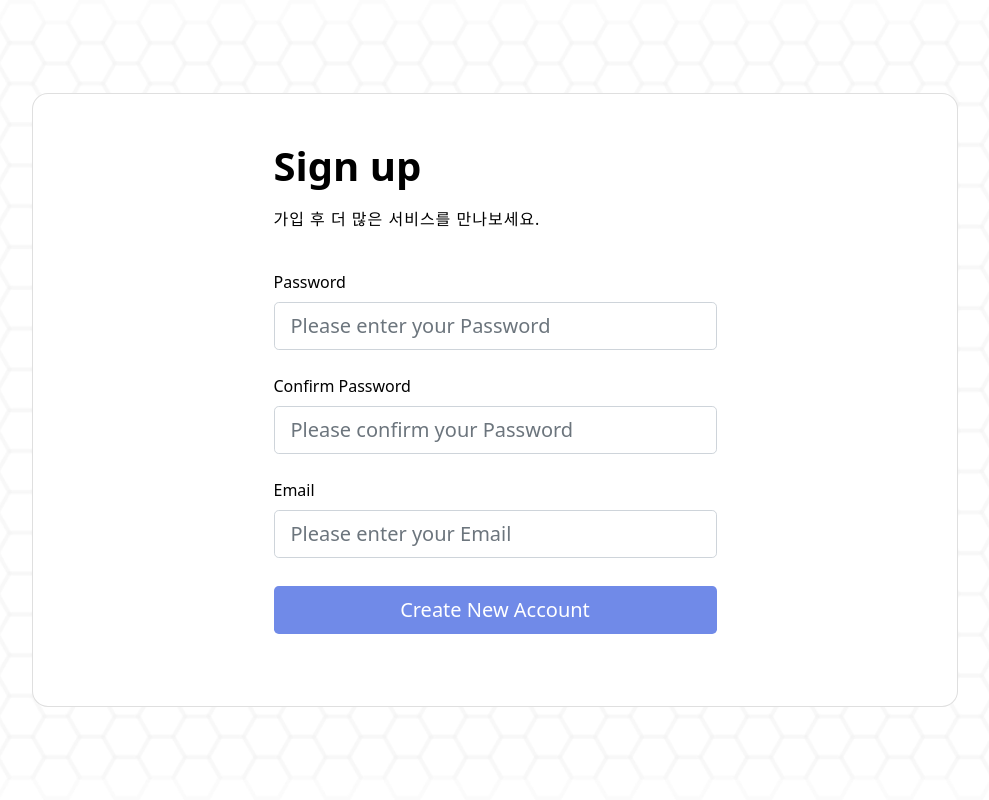
After one commit to AIVLE-School-first-Big-Project/Photovle, a Django app: page /home/signup2/ in a window 1280 px wide. The commit adds this page. Shown: the whole page, without its empty margins (145-1134 px from the left). Run offline with Django 3.2, Linux system fonts and the light colour scheme; parts of the project's set-up code (start-up, migrations or seed data) failed here and were passed over; some libraries are stand-ins or nearby versions.

Commit message:
signup 수정

```diff
--- a/main/templates/home.html
+++ b/main/templates/home.html
@@ -51,7 +51,7 @@
                     <button style="background-color: #708ae8; border:none;" class="btn btn-primary" onclick="location.href='{% url 'main:login' %}'">로그인</button>
                 </div>
                 <div>
-                    <button style="background-color: #708ae8; border:none;" class="btn btn-primary" onclick="location.href='{% url 'main:signup' %}'">회원가입</button>
+                    <button style="background-color: #708ae8; border:none;" class="btn btn-primary" onclick="location.href='{% url 'main:signup1' %}'">회원가입</button>
                 </div>
             {% endif %}
         </div>
--- /dev/null
+++ b/main/templates/signup2.html
@@ -0,0 +1,99 @@
+{% extends 'base.html' %}
+{% comment %} {% load bootstrap4 %} {% endcomment %}
+{% comment %} {% block content %}
+<div class="container my-3">
+    <form method="post" class = "post-form" action="{% url 'main:signup' %}">
+        {% csrf_token %}
+        {% include "form_errors.html" %}
+        <div class="form-group">
+            <label for="name">이름</label>
+            <input type="text" class="form-control" name="name" id="name"
+                   value="{{ form.name.value|default_if_none:'' }}">
+        </div>
+        <div class="form-group">
+            <label for="username">아이디</label>
+            <input type="text" class="form-control" name="username" id="username"
+                   value="{{ form.username.value|default_if_none:'' }}">
+        </div>
+        <div class="form-group">
+            <label for="password1">비밀번호</label>
+            <input type="password" class="form-control" name="password1" id="password1"
+                   value="{{ form.password1.value|default_if_none:'' }}">
+        </div>
+        <div class="form-group">
+            <label for="password2">비밀번호 확인</label>
+            <input type="password" class="form-control" name="password2" id="password2"
+                   value="{{ form.password2.value|default_if_none:'' }}">
+        </div>
+        <div class="form-group">
+            <label for="email">이메일</label>
+            <input type="text" class="form-control" name="email" id="email"
+                   value="{{ form.email.value|default_if_none:'' }}">
+        </div>
+        <div class="form-group">
+            <label for="phone">전화번호</label>
+            <input type="text" class="form-control" name="phone" id="phone"
+                   value="{{ form.phone.value|default_if_none:'' }}">
+        </div>
+        <button type="submit" class="btn btn-primary">생성하기</button>
+    </form>
+</div>
+{% endblock %} {% endcomment %}
+
+
+{% block content %}
+<section class="vh-100">
+    <div class="container py-5 h-100">
+        <div class="row d-flex justify-content-center align-items-center h-100">
+            <div class="col col-xl-10">
+                <div class="card" style="border-radius: 1rem; align-items:center;">
+                    <div class="col-md-6 col-lg-7 d-flex align-items-center">
+                        <div class="card-body p-4 p-lg-5 text-black">
+                            <form method="POST" class="post-form" action="{% url 'main:signup2' %}">
+                                {% csrf_token %}
+                                {% include "form_errors.html" %}
+                                <div class="d-flex align-items-center mb-3 pb-1">
+                                    <i class="fas fa-cubes fa-2x " style="color: #ff6219;"></i>
+                                    <span class="h1 fw-bold mb-0">Sign up</span>
+                                </div>
+                                <h6 class="fw-normal mb-3 pb-3" style="letter-spacing: 1px;">가입 후 더 많은 서비스를 만나보세요.</h5>
+
+                                <div class="form-outline mb-4">
+
+                                    <input type="hidden" name="name" id="name" value="{{ name }}" class="form-control form-control-lg" placeholder="Please enter your Name"/>
+                                </div>
+                                <div class="form-outline mb-4">
+
+                                    <input type="hidden" name="username" id="username" value="{{ username }}" class="form-control form-control-lg" placeholder="Please enter your ID"/>
+                                </div>
+                                <div class="form-outline mb-4">
+
+                                    <input type="hidden" name="phone" id="phone" value="{{ phone }}" class="form-control form-control-lg" placeholder="Please enter your Email"/>
+                                </div>
+                                <div class="form-outline mb-4">
+                                    <label class="form-label" for="form2Example27">Password</label>
+                                    <input type="password" name="password1" id="password1" class="form-control form-control-lg" placeholder="Please enter your Password"/>
+                                </div>
+                                <div class="form-outline mb-4">
+                                    <label class="form-label" for="form2Example27">Confirm Password</label>
+                                    <input type="password" name="password2" id="password2" class="form-control form-control-lg" placeholder="Please confirm your Password"/>
+                                </div>
+                                <div class="form-outline mb-4">
+                                    <label class="form-label" for="form2Example27">Email</label>
+                                    <input type="email" name="email" id="email" class="form-control form-control-lg" placeholder="Please enter your Email"/>
+                                </div>
+
+                                <div class="pt-1 mb-4 d-grid gap-2">
+                                    <button class="btn btn-lg btn-block" type="submit" style="background-color: #708ae8; color:white; width:100%">Create New Account</button>
+                                </div>
+                            </form>
+
+
+                        </div>
+                    </div>
+                </div>
+            </div>
+        </div>
+    </div>
+</section>
+{% endblock %}
--- a/main/urls.py
+++ b/main/urls.py
@@ -19,7 +19,8 @@ urlpatterns = [
     path('home/login/kakao/callback/', views.kakao_callback, name='kakao_callback'),
     # path('home/kakao/finish/', views.KakaoLogin.as_view(), name='kakao_login_todjango'),
     path('home/logout/', views.logout, name='logout'),
-    path('home/signup/', views.signup, name='signup'),
+    path('home/signup1/', views.signup1, name='signup1'),
+    path('home/signup2/', views.signup2, name='signup2'),
     path('home/<int:pk>/addinfo/', views.addinfo, name='addinfo'),
     path('home/mypage/', views.mypage, name='mypage'),
     path('home/update_user/', views.update_user, name='update_user'),
--- a/main/views.py
+++ b/main/views.py
@@ -28,20 +28,27 @@ def home(request):
     return render(request, 'home.html')
 
 #######################회원관련################################
-# 회원가입
-def signup(request):
+# 회원가입 1페이지
+def signup1(request):
     if request.method == 'POST':
-        form = UserForm(request.POST)
-        if form.is_valid():
-            form.save()
-            username = form.cleaned_data.get('username')
-            raw_password = form.cleaned_data.get('password1')
-            user = authenticate(username=username, password=raw_password)
-            dj_login(request, user)
-            return redirect('main:home')
-    else:
-        form = UserForm()
-    return render(request, 'signup.html', {'form':form})
+        name = request.POST.get('name')
+        username = request.POST.get('username')
+        phone = request.POST.get('phone')
+        context = {
+            'name':name,
+            'username':username,
+            'phone':phone,
+        }
+        return render(request, 'signup2.html', context)
+        # form = UserForm(request.POST)
+        # if form.is_valid():
+        #     form.save()
+        #     username = form.cleaned_data.get('username')
+        #     raw_password = form.cleaned_data.get('password1')
+        #     user = authenticate(username=username, password=raw_password)
+        #     dj_login(request, user)
+        #     return redirect('main:home')
+    return render(request, 'signup1.html')
     # if request.user.is_authenticated:
     #     return redirect('main:index')
     #     if request.POST['password1'] == request.POST['password2']:
@@ -54,7 +61,24 @@ def signup(request):
     #         return redirect('main:board')
     #     return render(request, 'signup.html')
     # return render(request, 'signup.html')
+# 회원가입 2페이지
+def signup2(request):
+    if request.method == 'POST':
+        form = UserForm(request.POST)
+        if form.is_valid():
+            form.save()
+            username = form.cleaned_data.get('username')
+            raw_password = form.cleaned_data.get('password1')
+            user = authenticate(username=username, password=raw_password)
+            dj_login(request, user)
+            return redirect('main:home')
+    else:
+        form = UserForm()
+    context = {
+        'form':form,
+    }
 
+    return render(request, 'signup2.html', context)
 
 # 카카오 로그인
 def kakao_login(request):
```
Also changed, not shown: main/templates/signup1.html (renamed from main/templates/signup.html, +21 -6 lines).
